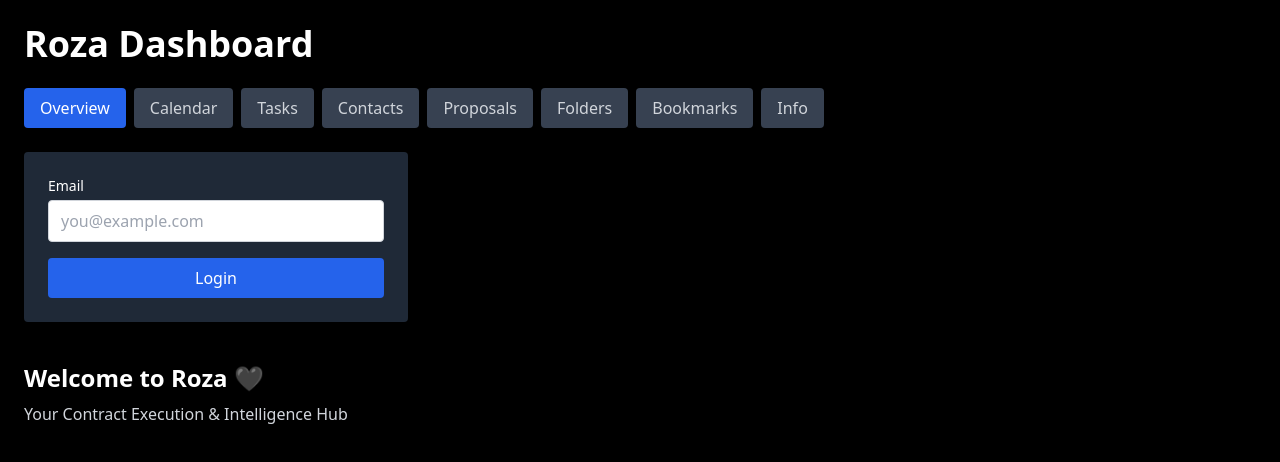
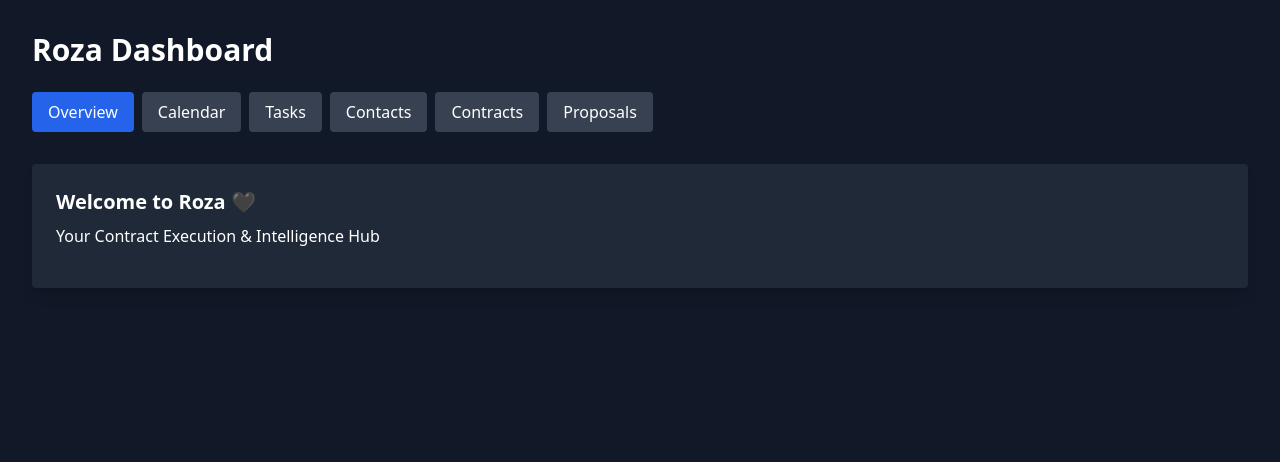
Before and after one commit to MrFord87/roza-FSG, a Next.js app: page /dashboard in a window 1280 px wide. Shown: the top 462 px of the page. Built offline with nearby package versions, Linux system fonts and the light colour scheme.

Commit message:
Update dashboard.js

```diff
--- a/pages/dashboard.js
+++ b/pages/dashboard.js
@@ -1,120 +1,89 @@
-import React, { useState } from 'react';
+import { useState } from 'react';
+import { useRouter } from 'next/router';
 
 export default function Dashboard() {
   const [activeTab, setActiveTab] = useState('overview');
+  const router = useRouter();
 
-  const renderTab = () => {
-    switch (activeTab) {
-      case 'overview':
-        return (
-          <div>
-            <h2 className="text-2xl font-semibold mb-2">Welcome to Roza 🖤</h2>
-            <p className="text-gray-300 mb-6">
-              Your Contract Execution & Intelligence Hub
-            </p>
-          </div>
-        );
-      case 'calendar':
-        return <p>📅 Calendar: View your upcoming deadlines and milestones.</p>;
-      case 'tasks':
-        return <p>✅ Tasks: Track your to-do list and project progress.</p>;
-      case 'contacts':
-        return <p>📇 Contacts: Manage contractor and client details.</p>;
-      case 'proposals':
-        return (
-          <div>
-            <h2 className="text-xl font-bold mb-2">Proposal Template</h2>
-            <p className="mb-4">[Placeholder for contract data input]</p>
-            <h3 className="text-lg font-semibold mb-2">One Contract at a Time</h3>
-            <div className="flex flex-col sm:flex-row gap-2">
-              <input
-                type="text"
-                placeholder="Keyword (e.g. janitorial)"
-                className="p-2 rounded bg-gray-700 text-white w-full"
-              />
-              <input
-                type="text"
-                placeholder="Location (e.g. TX)"
-                className="p-2 rounded bg-gray-700 text-white w-full"
-              />
-              <input
-                type="text"
-                placeholder="NAICS Code"
-                className="p-2 rounded bg-gray-700 text-white w-full"
-              />
-              <button className="bg-blue-600 hover:bg-blue-700 text-white px-4 py-2 rounded transition">
-                Search SAM.gov
-              </button>
-            </div>
-            <p className="mt-4 text-red-500">
-              🚫 No results found — try a different keyword or refine your search.
-            </p>
-          </div>
-        );
-      case 'folders':
-        return <p>📁 Folders: Store and organize key project documents here.</p>;
-      case 'bookmarks':
-        return <p>🔖 Bookmarks: Quick links to helpful contracting websites.</p>;
-      case 'info':
-        return <p>📘 Info Tab: Contracting definitions, guides, and glossary.</p>;
-      default:
-        return null;
-    }
-  };
+  // TEMPORARY: allow login bypass
+  const [loggedIn, setLoggedIn] = useState(true); // replace with actual session/auth check later
+
+  if (!loggedIn) {
+    router.push('/login');
+    return null;
+  }
+
+  const tabs = ['Overview', 'Calendar', 'Tasks', 'Contacts', 'Contracts', 'Proposals'];
 
   return (
-    <div className="min-h-screen bg-black text-white p-6 font-sans">
-      <h1 className="text-4xl font-bold mb-6">Roza Dashboard</h1>
+    <div className="min-h-screen bg-gray-900 text-white p-8">
+      <h1 className="text-3xl font-bold mb-6">Roza Dashboard</h1>
 
-      {/* Tabs */}
-      <div className="flex flex-wrap gap-2 mb-6">
-        {[
-          'overview',
-          'calendar',
-          'tasks',
-          'contacts',
-          'proposals',
-          'folders',
-          'bookmarks',
-          'info',
-        ].map((tab) => (
+      <div className="flex flex-wrap gap-2 mb-8">
+        {tabs.map(tab => (
           <button
             key={tab}
-            onClick={() => setActiveTab(tab)}
+            onClick={() => setActiveTab(tab.toLowerCase())}
             className={`px-4 py-2 rounded ${
-              activeTab === tab
+              activeTab === tab.toLowerCase()
                 ? 'bg-blue-600 text-white'
-                : 'bg-gray-700 text-gray-300 hover:bg-gray-600'
+                : 'bg-gray-700 hover:bg-gray-600'
             }`}
           >
-            {tab.charAt(0).toUpperCase() + tab.slice(1)}
+            {tab}
           </button>
         ))}
       </div>
 
-      {/* Login Box (only visible on overview) */}
-      {activeTab === 'overview' && (
-        <form className="bg-gray-800 p-6 rounded shadow-md w-full max-w-sm mb-10">
-          <label htmlFor="email" className="block text-sm font-medium mb-1">
-            Email
-          </label>
-          <input
-            type="email"
-            id="email"
-            className="w-full border border-gray-300 rounded px-3 py-2 focus:outline-none focus:ring focus:ring-blue-200"
-            placeholder="you@example.com"
-          />
-          <button
-            type="submit"
-            className="w-full bg-blue-600 text-white py-2 rounded hover:bg-blue-700 transition mt-4"
-          >
-            Login
-          </button>
-        </form>
-      )}
+      {/* === Tab Content === */}
+      <div className="bg-gray-800 p-6 rounded shadow-lg">
+        {activeTab === 'overview' && (
+          <>
+            <h2 className="text-xl font-semibold mb-2">Welcome to Roza 🖤</h2>
+            <p className="mb-4">Your Contract Execution & Intelligence Hub</p>
+          </>
+        )}
 
-      {/* Tab Content */}
-      <div>{renderTab()}</div>
+        {activeTab === 'calendar' && (
+          <>
+            <h2 className="text-xl font-semibold mb-2">📅 Calendar</h2>
+            <p>Track deadlines, meetings, and project milestones.</p>
+          </>
+        )}
+
+        {activeTab === 'tasks' && (
+          <>
+            <h2 className="text-xl font-semibold mb-2">✅ Tasks</h2>
+            <p>Manage your task list and stay on top of action items.</p>
+          </>
+        )}
+
+        {activeTab === 'contacts' && (
+          <>
+            <h2 className="text-xl font-semibold mb-2">📇 Contacts</h2>
+            <p>Maintain your network of agency reps, partners, and vendors.</p>
+          </>
+        )}
+
+        {activeTab === 'contracts' && (
+          <>
+            <h2 className="text-xl font-semibold mb-2">📁 Contracts</h2>
+            <p>
+              Browse, search, and manage your contract folders.
+              (Coming soon: folder creation, file upload, and categorization).
+            </p>
+          </>
+        )}
+
+        {activeTab === 'proposals' && (
+          <>
+            <h2 className="text-xl font-semibold mb-2">📝 Proposal Templates</h2>
+            <p>
+              Start drafting, editing, and managing proposals for upcoming contracts.
+            </p>
+          </>
+        )}
+      </div>
     </div>
   );
 }
```
